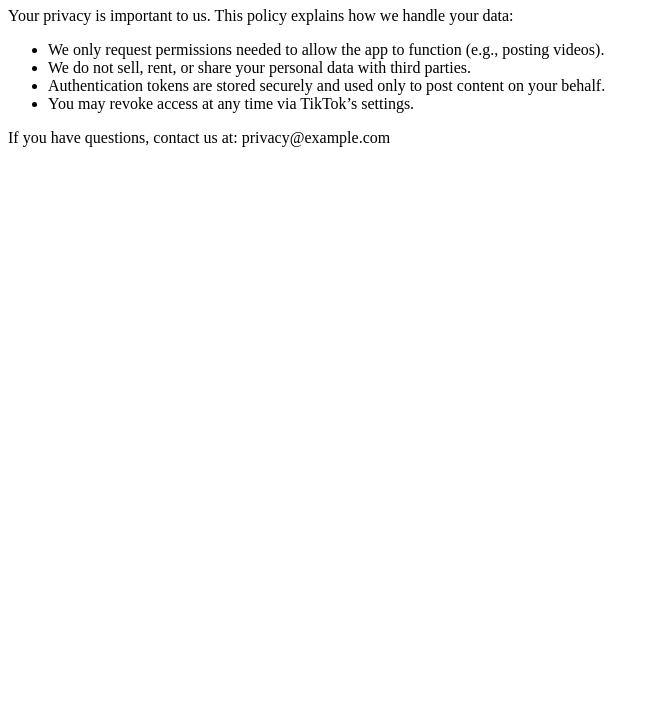
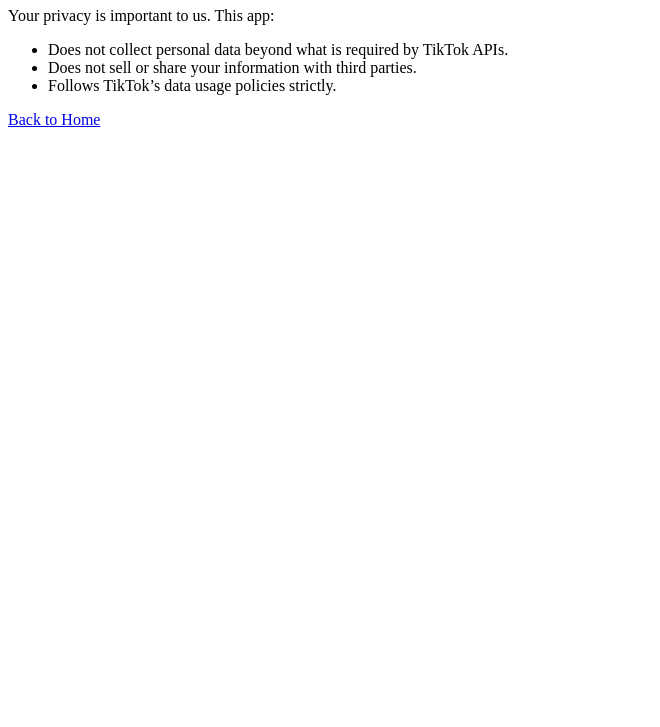
Before and after one commit to yonirichard1-commits/TOS, a plain HTML site: page privacy.html in a window 1280 px wide. Shown: the part 73-800 px from the top of the page, without its empty margins (0-660 px from the left). Drawn offline with Linux system fonts and the light colour scheme.

Commit message:
Add files via upload

```diff
--- a/privacy.html
+++ b/privacy.html
@@ -6,13 +6,12 @@
 </head>
 <body>
   <h1>Privacy Policy</h1>
-  <p>Your privacy is important to us. This policy explains how we handle your data:</p>
+  <p>Your privacy is important to us. This app:</p>
   <ul>
-    <li>We only request permissions needed to allow the app to function (e.g., posting videos).</li>
-    <li>We do not sell, rent, or share your personal data with third parties.</li>
-    <li>Authentication tokens are stored securely and used only to post content on your behalf.</li>
-    <li>You may revoke access at any time via TikTok’s settings.</li>
+    <li>Does not collect personal data beyond what is required by TikTok APIs.</li>
+    <li>Does not sell or share your information with third parties.</li>
+    <li>Follows TikTok’s data usage policies strictly.</li>
   </ul>
-  <p>If you have questions, contact us at: privacy@example.com</p>
+  <p><a href="index.html">Back to Home</a></p>
 </body>
 </html>
```
Also changed, not shown: index.html (added, +12 -0 lines), terms.html (+5 -6 lines).
